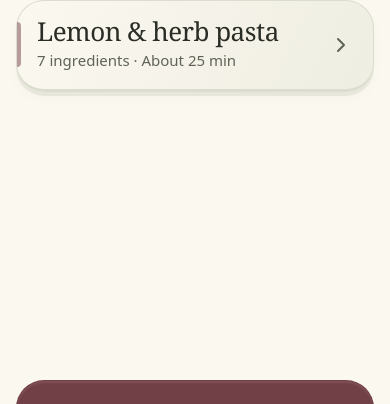
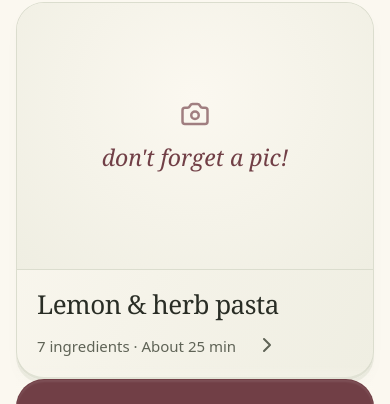
Before and after one commit to zaichrista/mise, a website: page index.html in a window 390 px wide. Shown: the part 223-627 px from the top of the page. Drawn offline with Linux system fonts and the light colour scheme.

Commit message:
Show recipes as photo-first cards in a responsive grid

```diff
--- a/app.js
+++ b/app.js
@@ -68,7 +68,8 @@
   function photoImage(item, extra = '') {
     const photo = R.normalizePhoto(item.photo);
     if (!photo) return '';
-    return `<figure class="recipe-photo ${extra}"><img ${photo.source === 'upload' ? `data-photo-key="${esc(photo.key)}"` : `src="${esc(photo.url)}"`} alt="${esc(item.title || 'Recipe')}" loading="lazy" referrerpolicy="no-referrer"><span class="photo-fallback">Photo unavailable. You can add another one.</span></figure>`;
+    const card = extra === 'card-photo', tag = card ? 'span' : 'figure';
+    return `<${tag} class="recipe-photo ${extra}"><img ${photo.source === 'upload' ? `data-photo-key="${esc(photo.key)}"` : `src="${esc(photo.url)}"`} alt="${esc(item.title || 'Recipe')}" loading="lazy" referrerpolicy="no-referrer"><span class="photo-fallback">${card ? "don't forget a pic!" : 'Photo unavailable. You can add another one.'}</span></${tag}>`;
   }
   function photoControls() {
     return `<div class="photo-actions"><button class="soft" type="button" data-act="photo-camera"${state.photoBusy ? ' disabled' : ''}>${icon('camera')}Take a photo</button><button class="soft" type="button" data-act="photo-library"${state.photoBusy ? ' disabled' : ''}>${icon('image-plus')}Photo library</button></div>${state.photoBusy ? '<p class="quiet-text" role="status">Saving your photo…</p>' : ''}${state.photoError ? `<p class="error" role="alert">${esc(state.photoError)}</p>` : ''}`;
@@ -82,7 +83,8 @@
     const cards = recipes.map((r) => {
       const s = sessions[r.id];
       const meta = inProgress(r) ? `<span class="live">Cooking · step ${s.step + 1} of ${r.steps.length}</span>` : `${r.ingredients.length} ingredients${r.time ? ` · ${esc(r.time)}` : ''}`;
-      return `<button class="card" type="button" data-act="open" data-id="${esc(r.id)}">${photoImage(r, 'card-photo')}<span class="card-title">${esc(r.title)}</span><span class="card-meta">${meta}</span>${icon('chevron-right')}</button>`;
+      const image = photoImage(r, 'card-photo') || `<span class="card-photo card-photo-placeholder">${icon('camera')}<span>don't forget a pic!</span></span>`;
+      return `<button class="card" type="button" data-act="open" data-id="${esc(r.id)}" aria-label="Open ${esc(r.title)}">${image}<span class="card-content"><span class="card-title">${esc(r.title)}</span><span class="card-meta">${meta}</span>${icon('chevron-right')}</span></button>`;
     }).join('');
     return `
       <header class="top"><span class="brand">pot &amp; page.</span></header>
--- a/styles.css
+++ b/styles.css
@@ -105,11 +105,12 @@ h1 { font: 400 clamp(38px, 8vw, 58px)/1.06 Georgia, serif; letter-spacing: -1.6p
 @media (max-width: 400px) { .main-title { font-size: 22px; } .back { width: 80px; } }
 
 /* ---- Library ---- */
-.cards { display: flex; flex-direction: column; gap: 12px; margin-top: 8px; }
-.card { width: 100%; min-height: 92px; padding: 16px 20px; border-radius: var(--radius); border: 1px solid var(--line); background: var(--soft); text-align: left; display: grid; grid-template-columns: minmax(0, 1fr) auto; grid-template-rows: auto auto; column-gap: 12px; align-items: center; }
-.card-title { font: 400 26px/1.15 Georgia, serif; letter-spacing: -.5px; }
-.card-meta { color: var(--muted); font-size: 15px; grid-column: 1; }
-.card svg { grid-column: 2; grid-row: 1 / span 2; color: var(--muted); }
+.cards { display: grid; grid-template-columns: repeat(auto-fill, minmax(min(100%, 240px), 1fr)); gap: 24px; align-items: stretch; margin-top: 20px; }
+.card { width: 100%; max-width: 360px; min-width: 0; padding: 0; border-radius: var(--radius); border: 1px solid var(--line); background: var(--soft); text-align: left; display: flex; flex-direction: column; overflow: hidden; }
+.card-content { display: grid; flex: 1; grid-template-columns: minmax(0, 1fr) auto; grid-template-rows: auto 1fr; gap: 14px 10px; padding: 20px; }
+.card-title { grid-column: 1 / -1; font: 400 26px/1.15 Georgia, serif; letter-spacing: -.5px; }
+.card-meta { color: var(--muted); font-size: 15px; grid-column: 1; align-self: end; }
+.card-content > svg { grid-column: 2; grid-row: 2; color: var(--muted); align-self: end; }
 .live { color: var(--accent); font-weight: 600; }
 .quiet-btn.right { margin: 0 -6px 0 0; padding: 0 6px 0 14px; gap: 8px; }
 .quiet-text.left { text-align: left; margin-top: 22px; }
@@ -164,11 +165,10 @@ button:not(:disabled):is(.chip, .quiet, .quiet-btn):active { background-color: v
   box-shadow: 0 4px 0 color-mix(in srgb, var(--line) 55%, transparent), 0 7px 16px #00000005;
   transition: transform 480ms cubic-bezier(.2,1.65,.35,1), box-shadow 160ms ease;
 }
-.card::before { content: ''; position: absolute; left: 0; top: 24%; bottom: 24%; width: 4px; border-radius: 0 4px 4px 0; background: var(--accent); opacity: .5; }
-.card svg { transition: transform 180ms ease, color 180ms ease; }
+.card-content > svg { transition: transform 180ms ease, color 180ms ease; }
 @media (hover: hover) and (pointer: fine) {
   .card:hover { transform: translateY(-3px) rotate(-.25deg); box-shadow: 0 7px 0 color-mix(in srgb, var(--line) 50%, transparent), 0 12px 20px #00000009; }
-  .card:hover svg { transform: translateX(3px); color: var(--accent); }
+  .card:hover .card-content > svg { transform: translateX(3px); color: var(--accent); }
 }
 .card:not(:disabled):active { transform: translateY(3px) scale(1.005,.96); box-shadow: 0 0 0 transparent; transition-duration: 85ms; }
 .servings { padding: 5px; border: 1px solid var(--line); border-radius: 40px; background: var(--soft); gap: 6px; }
@@ -274,7 +274,7 @@ button:not(:disabled):is(.chip, .quiet, .quiet-btn):active { background-color: v
   .servings .round::before, .servings .round svg { transition: none; }
   .servings .round:not(:disabled):active::before, .servings .round:not(:disabled):active svg { transform: none; }
   .main, .soft, .round, .back, .chip, .quiet, .quiet-btn, .card, .card svg { transition: none; }
-  button:not(:disabled):is(.main, .soft, .round, .back, .chip, .quiet, .quiet-btn, .card):active, .card:hover, .card:hover svg { transform: none; }
+  button:not(:disabled):is(.main, .soft, .round, .back, .chip, .quiet, .quiet-btn, .card):active, .card:hover, .card:hover .card-content > svg { transform: none; }
   .timer-dial.just-started, .alert .eyebrow svg { animation: none; }
 }
 
@@ -393,11 +393,11 @@ button:not(:disabled):is(.chip, .quiet, .quiet-btn):active { background-color: v
 .photo-fallback { display: none; }
 .recipe-photo[data-missing="true"] img { display: none; }
 .recipe-photo[data-missing="true"] .photo-fallback { display: grid; place-items: center; min-height: 120px; padding: 20px; color: var(--muted); font-size: 15px; }
-.card:has(.card-photo) { grid-template-columns: 72px minmax(0, 1fr) auto; }
-.card .card-photo { grid-column: 1; grid-row: 1 / span 2; width: 64px; height: 64px; border-radius: 14px; }
-.card:has(.card-photo) .card-title, .card:has(.card-photo) .card-meta { grid-column: 2; }
-.card:has(.card-photo) > svg { grid-column: 3; }
-.card-photo .photo-fallback { font-size: 10px !important; padding: 5px !important; min-height: 64px !important; }
+.card .card-photo { display: block; width: 100%; aspect-ratio: 4 / 3; flex: none; border-radius: 0; border-bottom: 1px solid var(--line); }
+.card .card-photo-placeholder { display: flex; flex-direction: column; align-items: center; justify-content: center; gap: 14px; background: radial-gradient(ellipse at 50% 35%, var(--paper), var(--soft)); color: var(--accent); }
+.card-photo-placeholder > svg { width: 30px; height: 30px; opacity: .65; }
+.card-photo-placeholder > span, .card-photo .photo-fallback { font: italic 23px/1.3 Georgia, serif; }
+.card-photo[data-missing="true"] .photo-fallback { height: 100%; min-height: 0; text-align: center; color: var(--accent); }
 .done-body .finished-photo { width: min(100%, 440px); aspect-ratio: 3 / 2; margin-bottom: 24px; }
 .photo-prompt { max-width: 560px; margin: 8px auto 0; }
 .photo-prompt h2 { font: 400 28px/1.2 Georgia, serif; margin: 0 0 14px; }
--- a/sw.js
+++ b/sw.js
@@ -1,6 +1,6 @@
 // Generated by npm run build from scripts/sw-template.js.
 // The build replaces both placeholders with a content hash and explicit asset list.
-const CACHE = 'pot-and-page-f447fbc130c4bcc4';
+const CACHE = 'pot-and-page-1c2a9679fdfaa0f8';
 const ASSETS = ["index.html","app-config.js","app.js","theme.js","recipe.js","recipe-import.js","photos.js","styles.css","pwa.js","manifest.webmanifest","vendor/lucide.js","vendor/LUCIDE-LICENSE","icons/icon.svg","icons/icon-192.png","icons/icon-512.png","icons/icon-maskable-512.png","icons/apple-touch-icon.png"];
 const base = new URL('./', self.location.href);
 const urls = new Set(ASSETS.map((path) => new URL(path, base).href));
```
